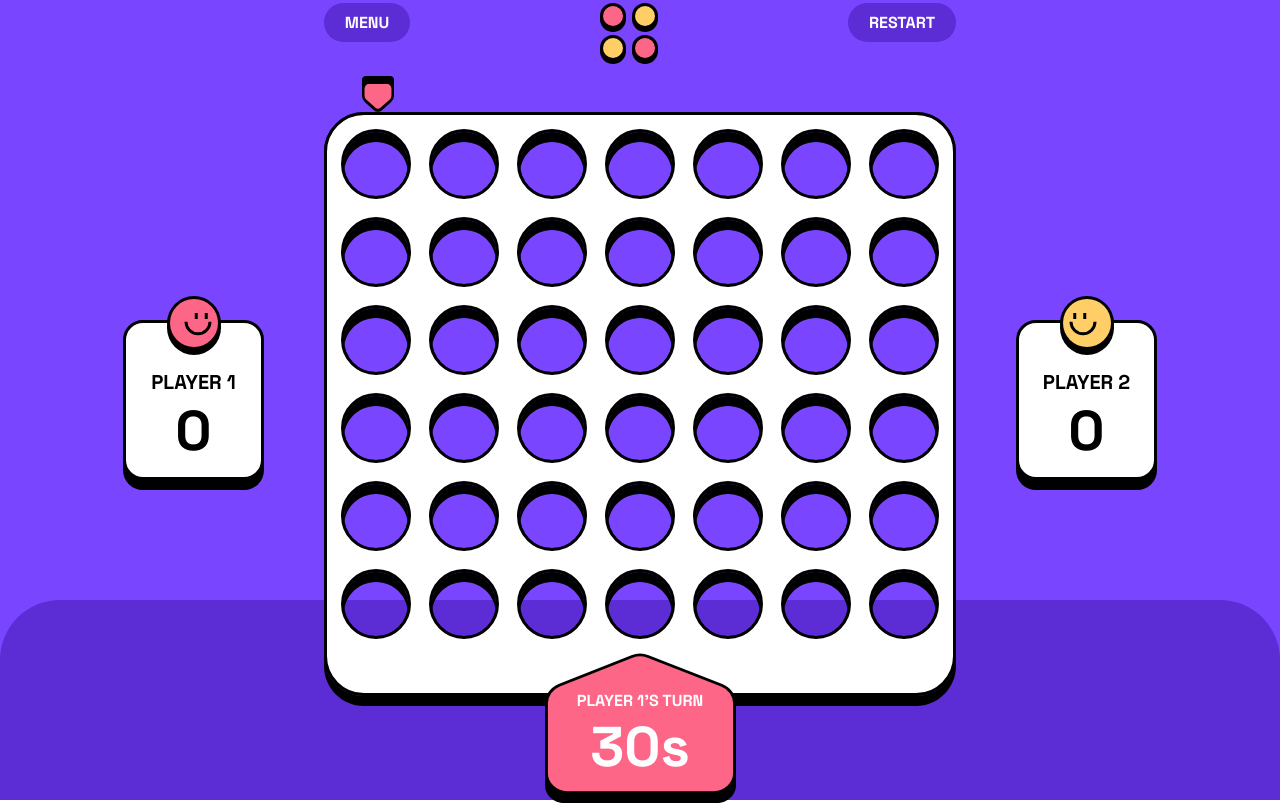
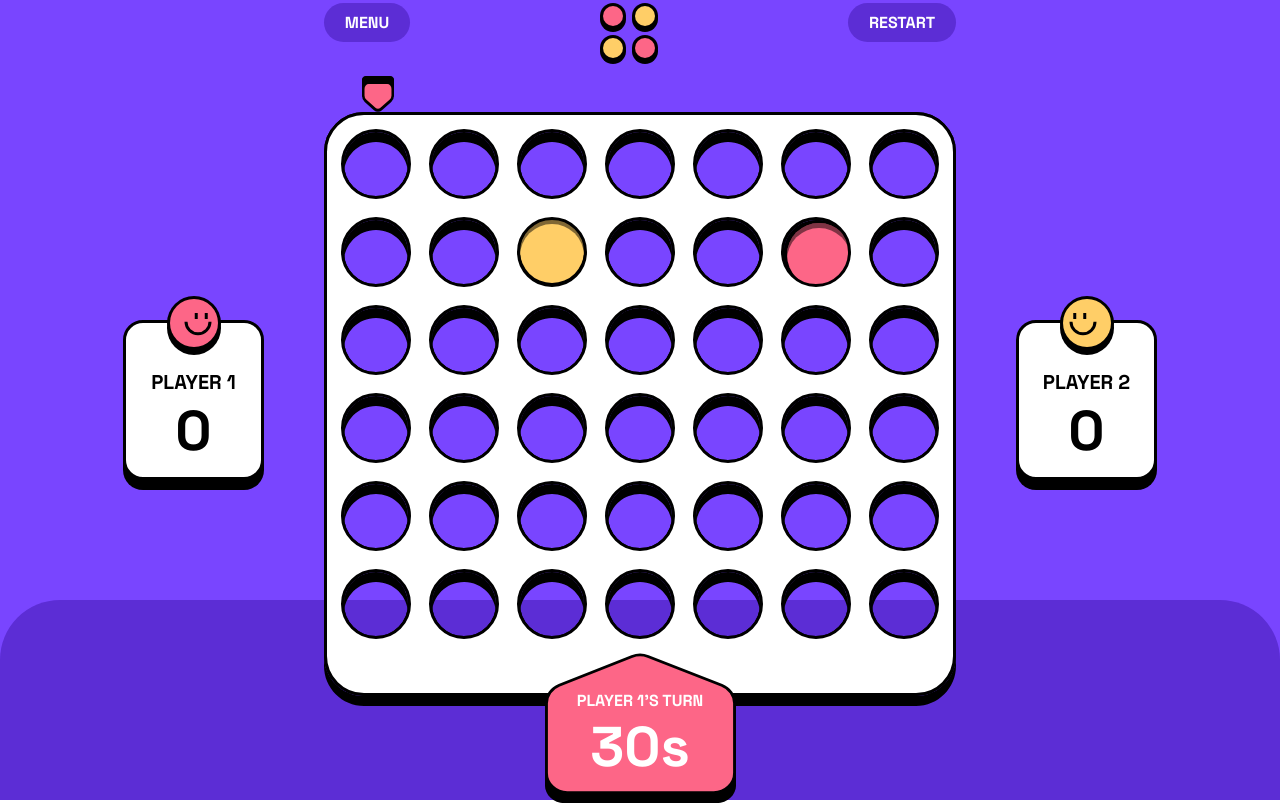
Before and after one commit to Vasallius/connect-four, a React (Vite) app: page /game in a window 1280 px wide. Built offline with nearby package versions, Linux system fonts and the light colour scheme; the HTML template or start-up script is replaced by a standard one.

Commit message:
refactor: componentize

```diff
--- /dev/null
+++ b/src/components/Board.jsx
@@ -0,0 +1,22 @@
+import CounterYellowLarge from "../assets/images/counter-yellow-large.svg";
+import CounterRedLarge from "../assets/images/counter-red-large.svg";
+
+/* eslint-disable react/prop-types */
+export function Board({ WhiteBoard, BlackBoard }) {
+  return (
+    <div className="relative">
+      <img className="z-30 absolute" src={WhiteBoard} alt="" />
+      <img className="z-10" src={BlackBoard} alt="" />
+      <img
+        className="z-negative absolute top-[108px] left-[460px]"
+        src={CounterRedLarge}
+      />
+
+      <img
+        className="z-negative absolute top-[104px] left-[193px]"
+        src={CounterYellowLarge}
+        alt=""
+      />
+    </div>
+  );
+}
--- a/src/components/Game.jsx
+++ b/src/components/Game.jsx
@@ -1,3 +1,7 @@
+import { Marker } from "./Marker";
+import { TurnIndicator } from "./TurnIndicator";
+import { Board } from "./Board";
+import { ScoreCard } from "./ScoreCard";
 import Logo from "../assets/images/logo.svg";
 import PlayerOne from "../assets/images/player-one.svg";
 import PlayerTwo from "../assets/images/player-two.svg";
@@ -7,12 +11,6 @@ import MarkerRed from "../assets/images/marker-red.svg";
 import TurnBackgroundRed from "../assets/images/turn-background-red.svg";
 import { useState } from "react";
 import { Link } from "react-router-dom";
-// import Popup from "reactjs-popup";
-// const PopupExample = () => (
-//   <Popup trigger={<button> Trigger</button>} position="right center">
-//     <div>Popup content here !!</div>
-//   </Popup>
-// );
 
 const Game = () => {
   const [isPaused, togglePause] = useState(false);
@@ -58,21 +56,8 @@ const Game = () => {
           isPaused ? "opacity-50" : ""
         } bg-purple w-screen flex gap-x-[60px] items-center justify-center relative`}
       >
-        <div className=" rounded-[20px] bg-white w-[141px] h-[160px] border-[3px] border-black shadow-thick-black">
-          <div className=" flex flex-col items-center relative">
-            <img
-              className=" w-[54px] h-[59px] absolute -top-[27px]
-                "
-              src={PlayerOne}
-              alt=""
-            />
-            <div className="text-sm font-spacegrotesk font-bold mt-[46px]">
-              PLAYER 1
-            </div>
-            <div className="text-lg font-spacegrotesk font-bold">0</div>
-          </div>
-        </div>
-        <div className="z-40 flex flex-col relative">
+        <ScoreCard img={PlayerOne} player="PLAYER 1" />
+        <div className="z-40 flex flex-col">
           <div className="flex w-[632px] justify-between mb-[12px] relative">
             <button
               onClick={menuClick}
@@ -85,39 +70,17 @@ const Game = () => {
               <div>RESTART</div>
             </div>
           </div>
-          <img className="ml-[38px] w-[32px] h-[36px]" src={MarkerRed} alt="" />
-          <div className="relative flex justify-center">
-            <img className="absolute" src={LargeWhiteBoard} alt="" />
-            <img src={LargeBlackBoard} alt="" />
-          </div>
-          <div className="flex flex-col items-center justify-center relative  -top-[16px]">
-            <div className="z-50 text-white font-spacegrotesk text-xs font-bold">
-              PLAYER 1&apos;S TURN
-            </div>
-            <div className="z-50 text-white font-spacegrotesk text-lg font-bold">
-              30s
-            </div>
-            <img
-              className="w-[191px] h-[150px] absolute -top-[37px]"
-              src={TurnBackgroundRed}
-              alt=""
-            />
-          </div>
+          <Marker MarkerRed={MarkerRed} />
+          <Board
+            className="z-40"
+            WhiteBoard={LargeWhiteBoard}
+            BlackBoard={LargeBlackBoard}
+          />
+          <TurnIndicator TurnBackgroundRed={TurnBackgroundRed} />
         </div>
-        <div className="rounded-[20px] bg-white w-[141px] h-[160px] border-[3px] border-black shadow-thick-black">
-          <div className="flex flex-col items-center relative">
-            <img
-              className="w-[54px] h-[59px] absolute -top-[27px]
-                "
-              src={PlayerTwo}
-              alt=""
-            />
-            <div className="text-sm font-spacegrotesk font-bold mt-[46px]">
-              PLAYER 2
-            </div>
-            <div className="text-lg font-spacegrotesk font-bold">0</div>
-          </div>
-        </div>
+
+        <ScoreCard img={PlayerTwo} player="PLAYER 2" />
+
         <div className="z-0 rounded-t-[60px] h-[200px] w-screen bg-iris absolute bottom-0"></div>
       </div>
     </>
--- /dev/null
+++ b/src/components/Marker.jsx
@@ -0,0 +1,4 @@
+/* eslint-disable react/prop-types */
+export function Marker({ MarkerRed }) {
+  return <img className="ml-[38px] w-[32px] h-[36px]" src={MarkerRed} alt="" />;
+}
--- /dev/null
+++ b/src/components/ScoreCard.jsx
@@ -0,0 +1,19 @@
+/* eslint-disable react/prop-types */
+export function ScoreCard({ img, player }) {
+  return (
+    <div className=" rounded-[20px] bg-white w-[141px] h-[160px] border-[3px] border-black shadow-thick-black">
+      <div className=" flex flex-col items-center relative">
+        <img
+          className=" w-[54px] h-[59px] absolute -top-[27px]
+                "
+          src={img}
+          alt=""
+        />
+        <div className="text-sm font-spacegrotesk font-bold mt-[46px]">
+          {player}
+        </div>
+        <div className="text-lg font-spacegrotesk font-bold">0</div>
+      </div>
+    </div>
+  );
+}
--- /dev/null
+++ b/src/components/TurnIndicator.jsx
@@ -0,0 +1,18 @@
+/* eslint-disable react/prop-types */
+export function TurnIndicator({ TurnBackgroundRed }) {
+  return (
+    <div className="z-50 flex flex-col items-center justify-center relative  -top-[16px]">
+      <div className="z-50 text-white font-spacegrotesk text-xs font-bold">
+        PLAYER 1&apos;S TURN
+      </div>
+      <div className="z-50 text-white font-spacegrotesk text-lg font-bold">
+        30s
+      </div>
+      <img
+        className="w-[191px] h-[150px] absolute -top-[37px]"
+        src={TurnBackgroundRed}
+        alt=""
+      />
+    </div>
+  );
+}
```
